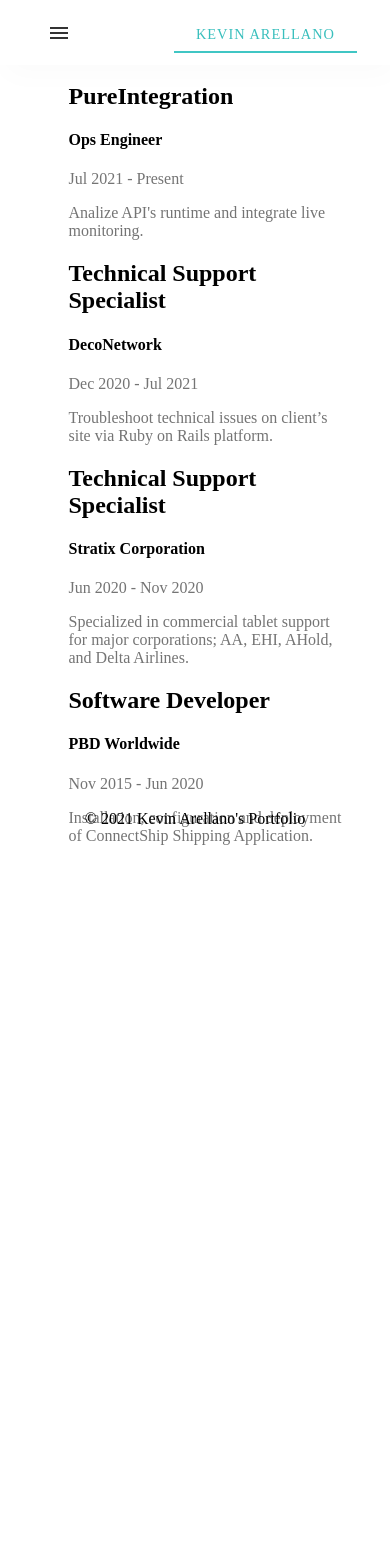
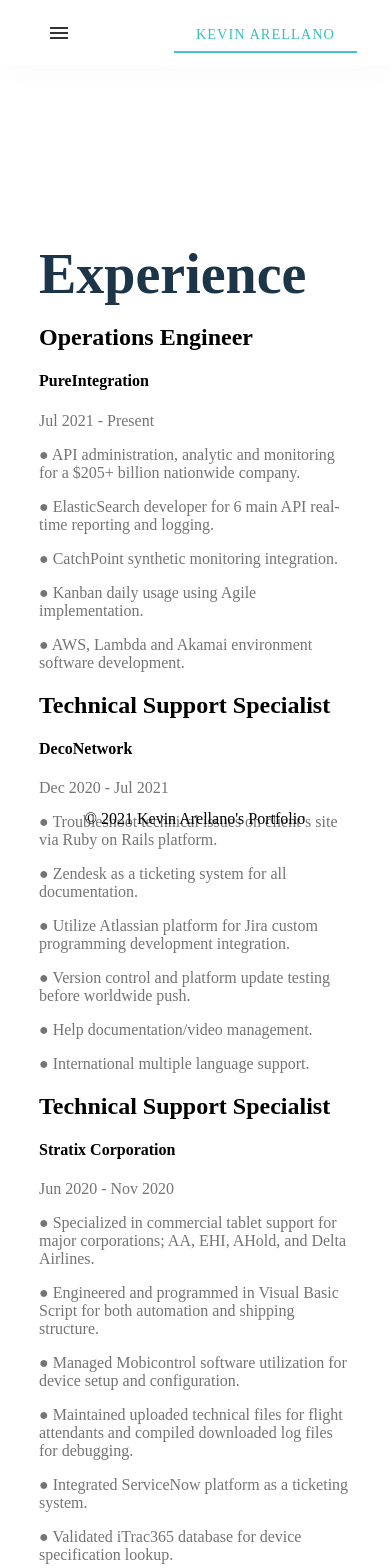
Before and after one commit to KevinArellano94/kevinarellanoportfolio, a React (Create React App) app: page /experiences in a window 390 px wide. Shown: the top 1568 px of the page. Before the commit the page ends 861 px from the top, so only its background shows below. Built offline with nearby package versions, Linux system fonts and the light colour scheme.

Commit message:
Experience CSS adjustment
Adjusted JSON data coming in to be responsive in mobile.

```diff
--- a/src/App.css
+++ b/src/App.css
@@ -84,8 +84,8 @@
   justify-content: space-around;
   align-items: center;
   position: absolute;
-  left: 50%;
-  top: 50%;
+  left: 45%;
+  top: 47%;
   transform: translate(-50%,-50%);
 }
 
@@ -115,6 +115,25 @@
 }
 
 .main-text p
+{
+  color:#747474;
+}
+
+.experience-text
+{
+  margin-top: 45%;
+  margin-left: 15%;
+}
+
+.experience-text h1
+{
+  font-size: 3.5rem;
+  color:#1c3548;
+  margin:0px 0px 10px 0px;
+  line-height: 60px;
+}
+
+.experience-text p
 {
   color:#747474;
 }
@@ -285,6 +304,17 @@
 transform:translate(-50%,-50%);
 
 }
+
+.experience-text{
+  width:80%;
+  position:absolute;
+  left:40%;
+  top:50%;
+  margin-top: 235%;
+  transform:translate(-50%,-50%);
+
+  }
+
 #contact img{
 height:200px;
 }
--- a/src/Pages/Experiences/data.json
+++ b/src/Pages/Experiences/data.json
@@ -4,27 +4,70 @@
         "position": "Software Developer",
         "company": "PBD Worldwide",
         "date": "Nov 2015 - Jun 2020",
-        "description": "Installation, configuration and deployment of ConnectShip Shipping Application."
+        "description": [
+            {
+                "a": "● Installation, configuration and deployment of ConnectShip Shipping Application.",
+                "b": "● Engineered and programmed in Visual Basic Script for both automation and shipping structure.",
+                "c": "● Implemented XML Client email template management along with migration.",
+                "d": "● Lead development of QuickBase Application per request.",
+                "e": "● Configured Windows Administrator User setup for new hires.",
+                "f": "● Inspection of Software installation and Hardware integrity.",
+                "g": "● Assisted 100+ Clients as translator, teaching and developing efficiency.",
+                "h": "● SmartReports integration and app creation.",
+                "i": "● EasyAccess implementation and trainer."
+            }
+        ]
     },
     {
         "id": 2,
         "position": "Technical Support Specialist",
         "company": "Stratix Corporation",
         "date": "Jun 2020 - Nov 2020",
-        "description": "Specialized in commercial tablet support for major corporations; AA, EHI, AHold, and Delta Airlines."
+        "description": [
+            {
+                "a": "● Specialized in commercial tablet support for major corporations; AA, EHI, AHold, and Delta Airlines.",
+                "b": "● Engineered and programmed in Visual Basic Script for both automation and shipping structure.",
+                "c": "● Managed Mobicontrol software utilization for device setup and configuration.",
+                "d": "● Maintained uploaded technical files for flight attendants and compiled downloaded log files for debugging.",
+                "e": "● Integrated ServiceNow platform as a ticketing system.",
+                "f": "● Validated iTrac365 database for device specification lookup.",
+                "g": "● Operated Workspace ONE VMware platform for Delta specific devices.",
+                "h": "● Verified Runbooks for knowledge base documentation for most updated processes and solutions.",
+                "i": "● Tested Five9 phone application with daily usage.",
+                "j": "● Authenticated AnyConnect VPN support specialist."
+            }
+        ]
     },
     {
         "id": 3,
-        "position": "Technical Support Specialist   ",
+        "position": "Technical Support Specialist",
         "company": "DecoNetwork",
         "date": "Dec 2020 - Jul 2021",
-        "description": "Troubleshoot technical issues on client’s site via Ruby on Rails platform."
+        "description": [
+            {
+                "a": "● Troubleshoot technical issues on client’s site via Ruby on Rails platform.",
+                "b": "● Zendesk as a ticketing system for all documentation.",
+                "c": "● Utilize Atlassian platform for Jira custom programming development integration.",
+                "d": "● Version control and platform update testing before worldwide push.",
+                "e": "● Help documentation/video management.",
+                "f": "● International multiple language support."
+
+            }
+        ]
     },
     {
         "id": 4,
-        "position": "PureIntegration",
-        "company": "Ops Engineer",
+        "position": "Operations Engineer",
+        "company": "PureIntegration",
         "date": "Jul 2021 - Present",
-        "description": "Analize API's runtime and integrate live monitoring."
+        "description": [
+            {
+                "a": "● API administration, analytic and monitoring for a $205+ billion nationwide company.",
+                "b": "● ElasticSearch developer for 6 main API real-time reporting and logging.",
+                "c": "● CatchPoint synthetic monitoring integration.",
+                "d": "● Kanban daily usage using Agile implementation.",
+                "e": "● AWS, Lambda and Akamai environment software development."
+            }
+        ]
     }
 ]
--- a/src/Pages/Experiences/index.js
+++ b/src/Pages/Experiences/index.js
@@ -4,21 +4,32 @@
     return b.id - a.id;
 });
 
+var i = 0;
+
 function Experiences() {
     return (
         <div className = "content">
-            <div className = "main-text">
+            <div className = "experience-text">
                 <h1>Experience</h1>
-              {
-                data.map((post, index) =>
-                    <div key={index}>
+                {
+                    data.map( ( post, key ) =>
+                    <div key = { key }>
                         <h2>{ post.position }</h2>
                         <h4>{ post.company }</h4>
                         <p>{ post.date }</p>
-                        <p>{ post.description }</p>
+                        <p>{ post.description[i].a }</p>
+                        <p>{ post.description[i].b }</p>
+                        <p>{ post.description[i].c }</p>
+                        <p>{ post.description[i].d }</p>
+                        <p>{ post.description[i].e }</p>
+                        <p>{ post.description[i].f }</p>
+                        <p>{ post.description[i].g }</p>
+                        <p>{ post.description[i].h }</p>
+                        <p>{ post.description[i].i }</p>
+                        <p>{ post.description[i].j }</p>
                     </div>
                     )
-              }
+                }
             </div>
         </div>
     );
```
Also changed, not shown: 1 other file (tests, documents, lock files or other folders).
